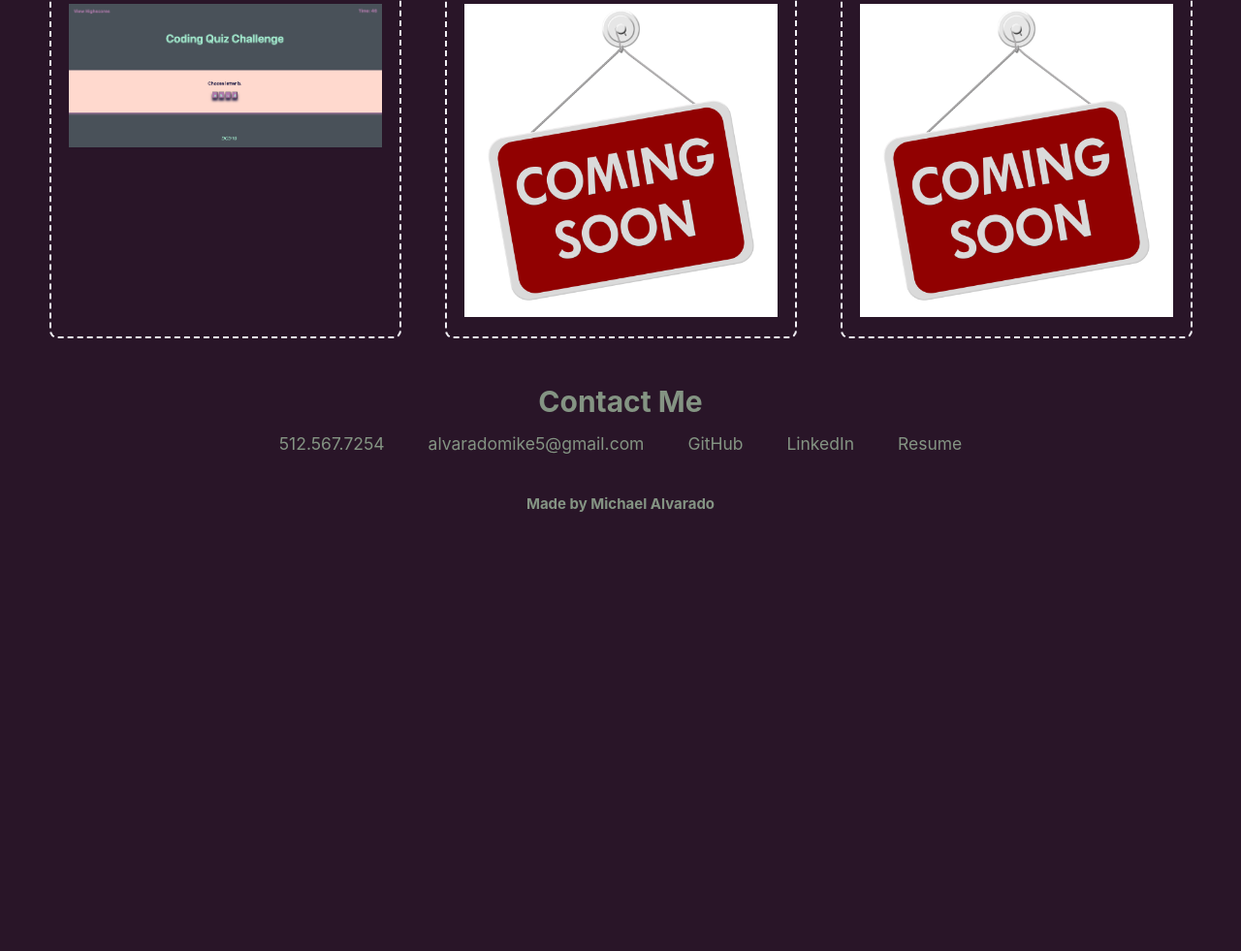
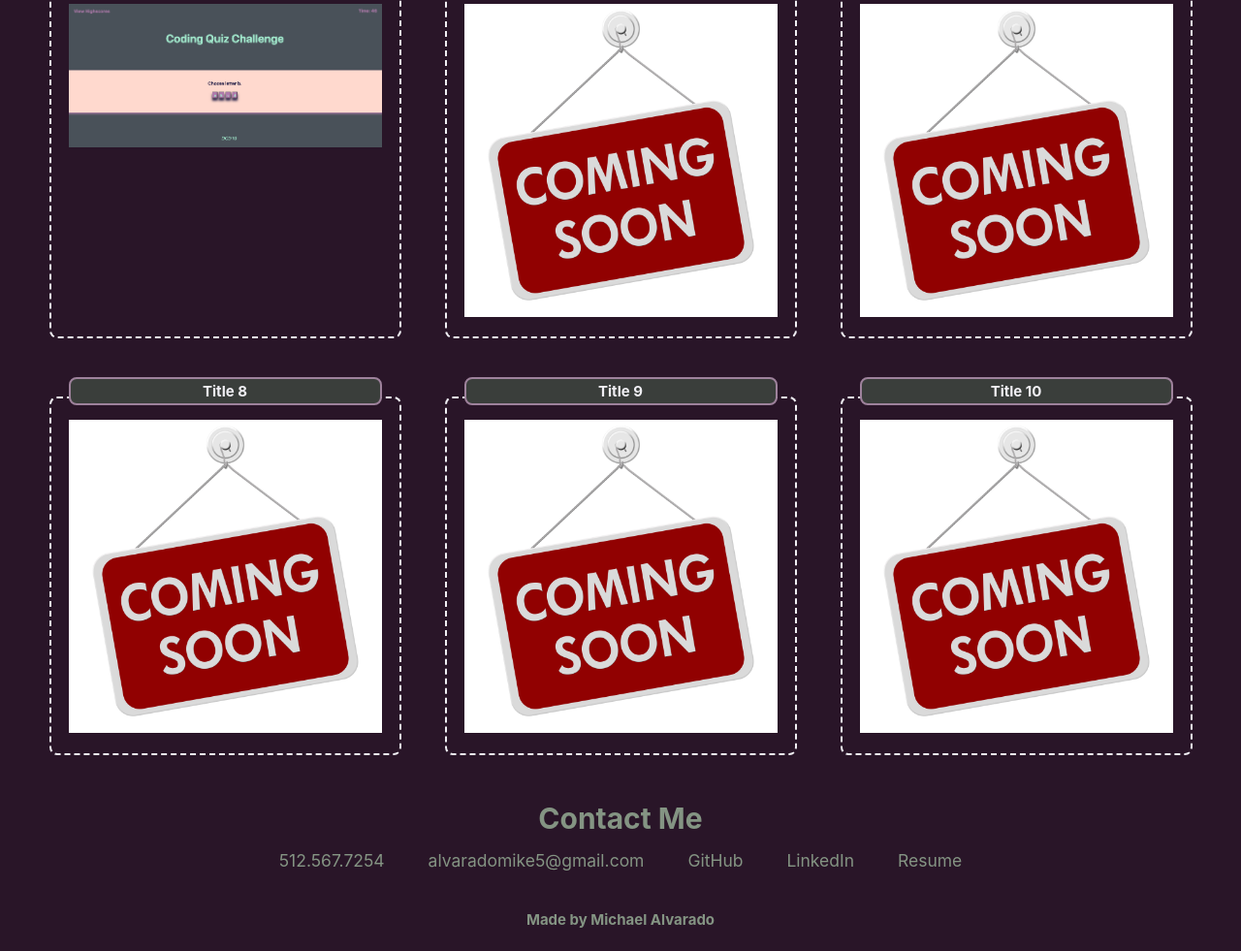
Before and after one commit to Michael-Alvarado/Professional-Portfolio, a plain HTML site: page index.html in a window 1280 px wide. Shown: the part 1529-2510 px from the top of the page at 97% size. Before the commit the page ends 2081 px from the top, so only its background shows below. Drawn offline with Linux system fonts and the light colour scheme.

Commit message:
added more tiles

```diff
--- a/index.html
+++ b/index.html
@@ -134,6 +134,45 @@
                             </figure>
                         </div>
 
+                        <div class="frame-column">
+                            <figure class="frame">
+                                <h4 class="frame-header">Title 8</h4>
+                                <div>
+                                    <a>
+                                        <img class="frame-body"
+                                        src="./Assets/Images/Coming-Soon-image.jpeg"
+                                        alt="Image of project Title 8" />
+                                    </a>
+                                </div>
+                            </figure>
+                        </div>
+
+                        <div class="frame-column">
+                            <figure class="frame">
+                                <h4 class="frame-header">Title 9</h4>
+                                <div>
+                                    <a>
+                                        <img class="frame-body"
+                                        src="./Assets/Images/Coming-Soon-image.jpeg"
+                                        alt="Image of project Title 9" />
+                                    </a>
+                                </div>
+                            </figure>
+                        </div>
+
+                        <div class="frame-column">
+                            <figure class="frame">
+                                <h4 class="frame-header">Title 10</h4>
+                                <div>
+                                    <a>
+                                        <img class="frame-body"
+                                        src="./Assets/Images/Coming-Soon-image.jpeg"
+                                        alt="Image of project Title 10" />
+                                    </a>
+                                </div>
+                            </figure>
+                        </div>
+
                     </div>
 
                 </section>
```
